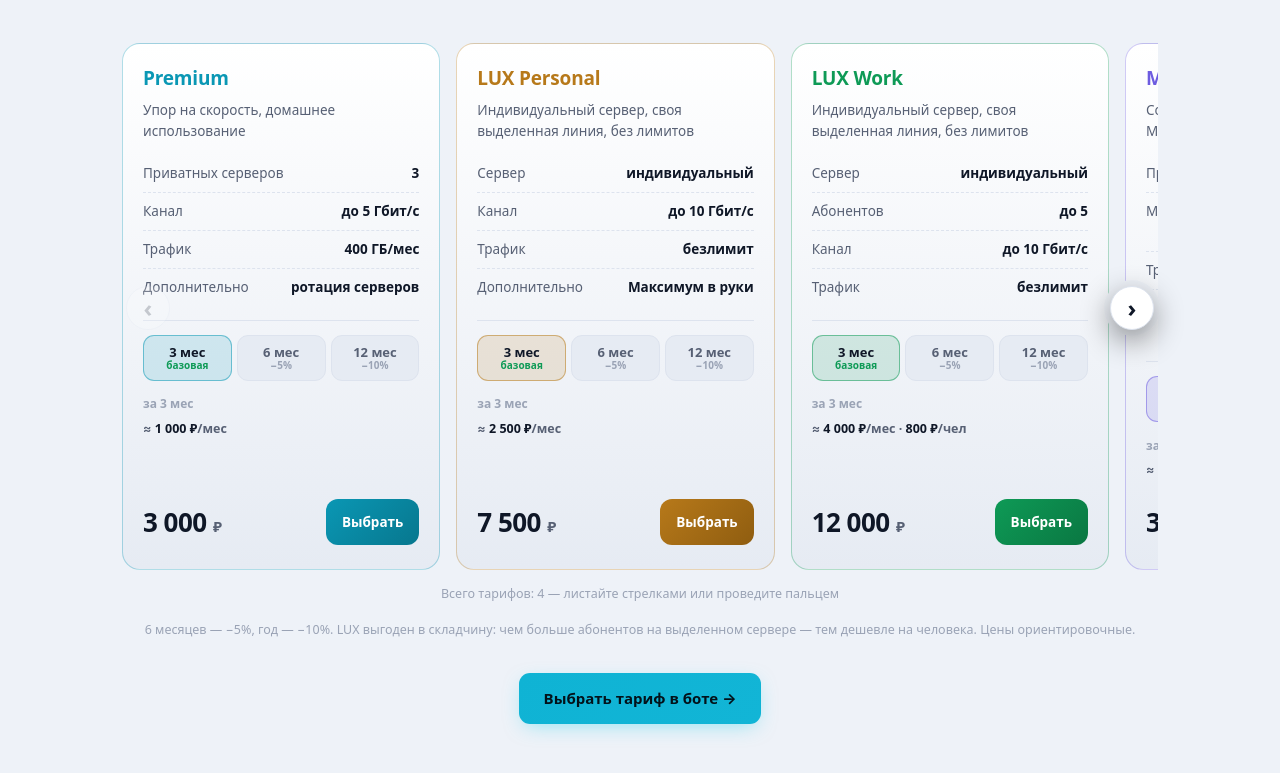
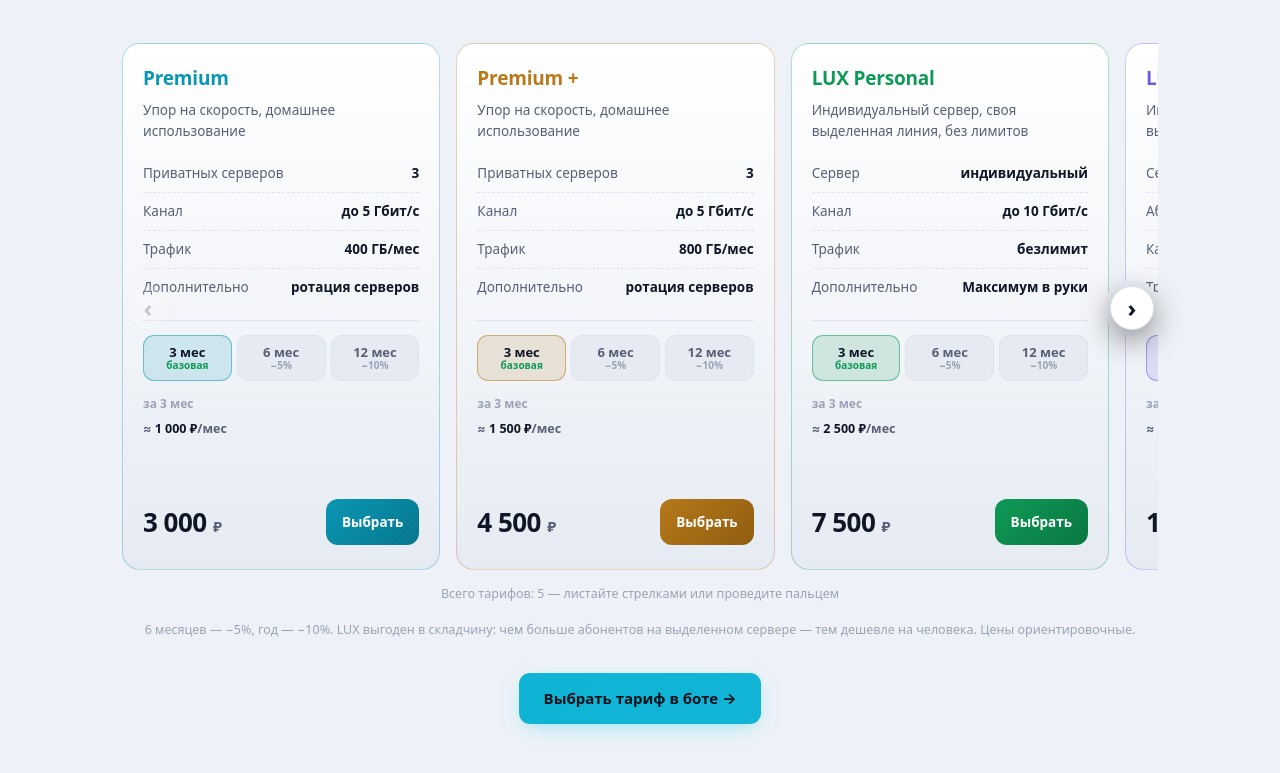
Before and after one commit to wxvpro/wxvpro.github.io, a plain HTML site: page index.html in a window 1280 px wide. Shown: the part 5148-5921 px from the top of the page. Drawn offline with Linux system fonts and the light colour scheme.

Commit message:
тарифы: обновление из панели

```diff
--- a/index.html
+++ b/index.html
@@ -425,7 +425,28 @@
           <a class="tp-cta" href="https://t.me/hirouter_bot">Выбрать</a>
         </div>
       </article>
-      <article class="tp-card tp-c2" data-p3="7500" data-p6="14250" data-p12="27000">
+      <article class="tp-card tp-c2" data-p3="4500" data-p6="8500" data-p12="16000">
+        <div class="tp-name">Premium +</div>
+        <p class="tp-desc">Упор на скорость, домашнее использование</p>
+        <ul class="tp-specs">
+          <li><span class="k">Приватных серверов</span><span class="v">3</span></li>
+          <li><span class="k">Канал</span><span class="v">до 5 Гбит/с</span></li>
+          <li><span class="k">Трафик</span><span class="v">800 ГБ/мес</span></li>
+          <li><span class="k">Дополнительно</span><span class="v">ротация серверов</span></li>
+        </ul>
+        <div class="tp-term" role="tablist" aria-label="Срок оплаты">
+          <button type="button" role="tab" data-term="3" aria-selected="true">3 мес<span class="d">базовая</span></button>
+          <button type="button" role="tab" data-term="6" aria-selected="false">6 мес<span class="d">−5%</span></button>
+          <button type="button" role="tab" data-term="12" aria-selected="false">12 мес<span class="d">−10%</span></button>
+        </div>
+        <div class="tp-meta"><span class="tp-termtxt"></span><span class="tp-save" hidden></span></div>
+        <div class="tp-permo">≈ <b class="pm"></b>/мес</div>
+        <div class="tp-price">
+          <div class="tp-amtline"><span class="tp-amt"><span class="pnum"></span> <span class="cur">₽</span></span></div>
+          <a class="tp-cta" href="https://t.me/hirouter_bot">Выбрать</a>
+        </div>
+      </article>
+      <article class="tp-card tp-c3" data-p3="7500" data-p6="14250" data-p12="27000">
         <div class="tp-name">LUX Personal</div>
         <p class="tp-desc">Индивидуальный сервер, своя выделенная линия, без лимитов</p>
         <ul class="tp-specs">
@@ -446,7 +467,7 @@
           <a class="tp-cta" href="https://t.me/hirouter_bot">Выбрать</a>
         </div>
       </article>
-      <article class="tp-card tp-c3" data-p3="12000" data-p6="22800" data-p12="43200" data-people="5">
+      <article class="tp-card tp-c4" data-p3="12000" data-p6="22800" data-p12="43200" data-people="5">
         <div class="tp-name">LUX Work</div>
         <p class="tp-desc">Индивидуальный сервер, своя выделенная линия, без лимитов</p>
         <ul class="tp-specs">
@@ -467,7 +488,7 @@
           <a class="tp-cta" href="https://t.me/hirouter_bot">Выбрать</a>
         </div>
       </article>
-      <article class="tp-card tp-c4" data-p3="3000" data-p6="5700" data-p12="10800">
+      <article class="tp-card tp-c5" data-p3="3000" data-p6="5700" data-p12="10800">
         <div class="tp-name">Майнинг</div>
         <p class="tp-desc">Создан для майнинга, не до контента. Минимальный пинг в приоритете.</p>
         <ul class="tp-specs">
```
